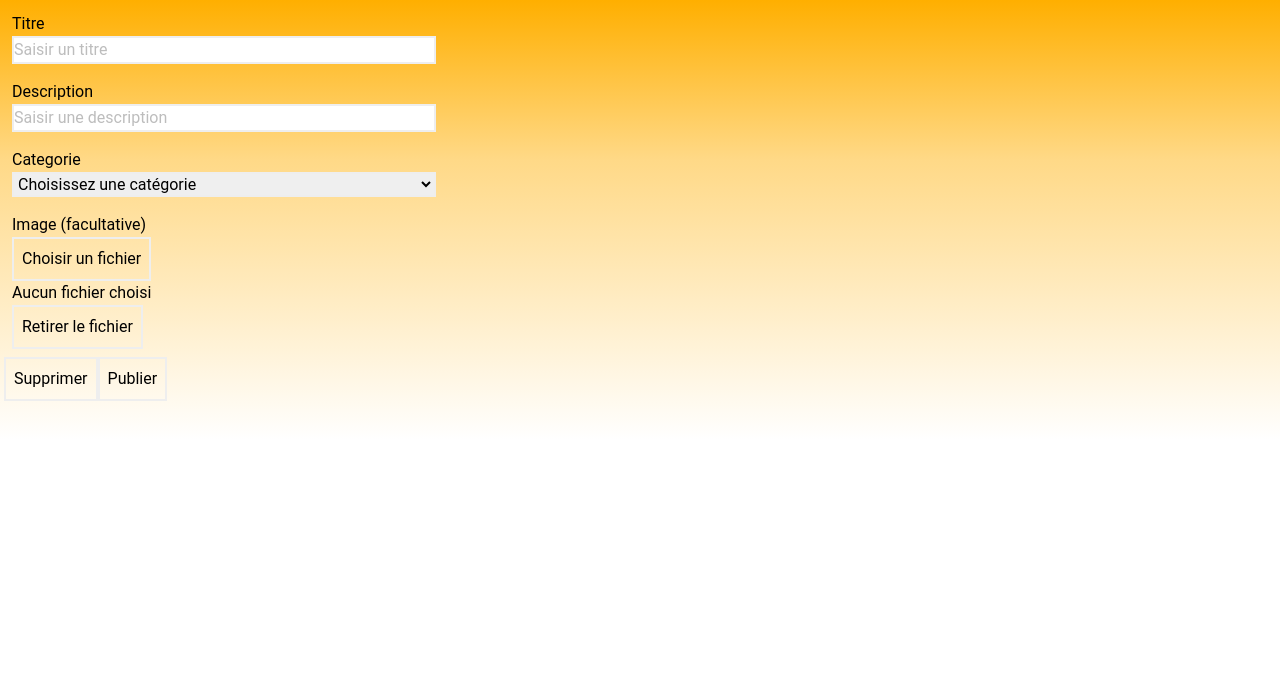
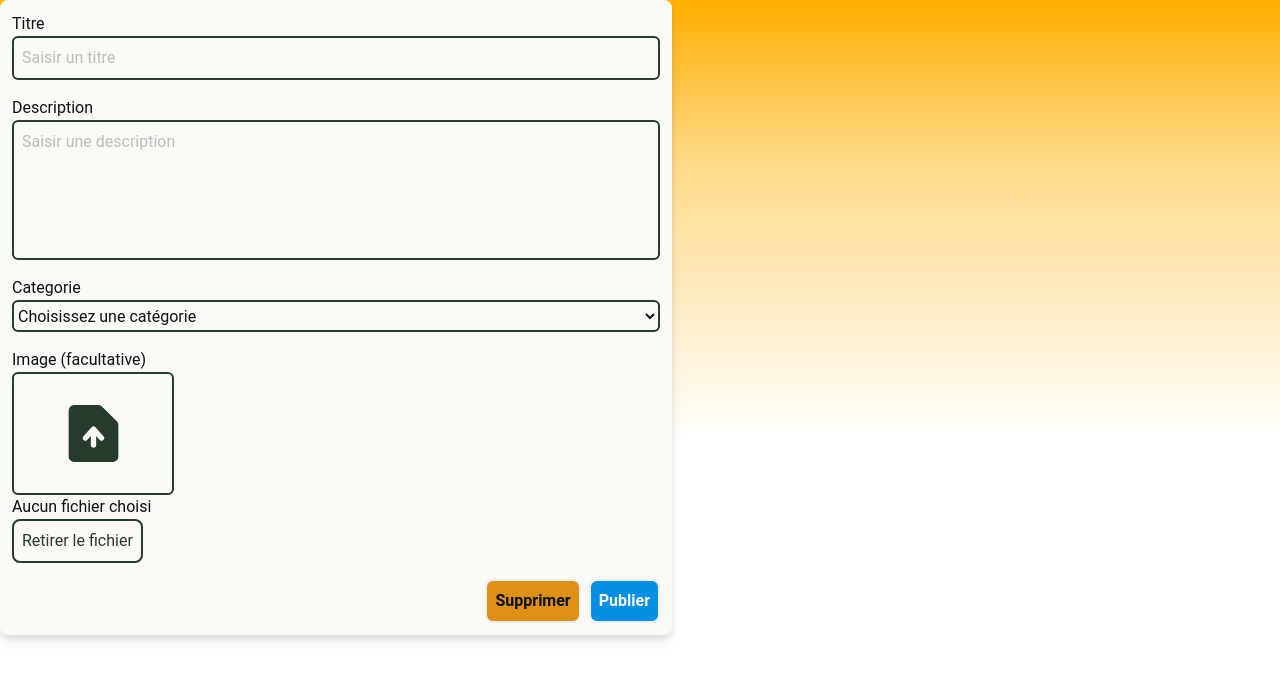
Before and after one commit to Emmanuelle-S/Mingle, a React (Vite) app in the folder frontend/: page / in a window 1280 px wide. Shown: the top 680 px of the page. Built offline with nearby package versions, Linux system fonts and the light colour scheme.

Commit message:
style: stylisation du formulaire de création de service via tailwind

```diff
--- a/frontend/package.json
+++ b/frontend/package.json
@@ -7,10 +7,12 @@
     "fix": "prettier --write . && eslint --fix --ext .jsx ."
   },
   "dependencies": {
+    "formik": "^2.4.6",
     "prop-types": "^15.8.1",
     "react": "^18.2.0",
     "react-dom": "^18.2.0",
-    "react-router-dom": "^6.23.1"
+    "react-router-dom": "^6.23.1",
+    "yup": "^1.4.0"
   },
   "devDependencies": {
     "@vitejs/plugin-react": "^3.0.1",
--- a/frontend/src/components/CreatePost/CreatePost.jsx
+++ b/frontend/src/components/CreatePost/CreatePost.jsx
@@ -1,17 +1,31 @@
 import { useRef } from "react"; // Importation de useRef de React
 import { Formik, Form, useField } from 'formik'; // Importation de Formik et des hooks Formik nécessaires
 import * as Yup from 'yup'; // Importation de Yup pour la validation
-
+import { DocumentArrowUpIcon } from '@heroicons/react/20/solid'
 // Composant réutilisable pour les champs de texte
 const MyTextInput = ({ label, ...props }) => {
     const [field, meta] = useField(props); // Utilisation de useField pour se lier aux champs Formik
 
     return (
         <div className="flex flex-col p-2">
-            <label htmlFor={props.id}>{label}</label> {/* Étiquette pour le champ de texte */}
-            <input className='border-solid border-2' {...field} {...props} /> {/* Champ de texte avec les propriétés Formik */}
+            <label  htmlFor={props.id}>{label}</label> {/* Étiquette pour le champ de texte */}
+            <input className='border-solid border-2 rounded-md border-dark bg-white box-border py-2 px-2' {...field} {...props} /> {/* Champ de texte avec les propriétés Formik */}
             {meta.touched && meta.error ? ( // Affichage des erreurs de validation si le champ a été touché et qu'il y a une erreur
-                <div className="error">{meta.error}</div>
+                <div className="error text-primary">{meta.error}</div>
+            ) : null}
+        </div>
+    );
+};
+
+const MyTextAreaInput = ({ label, ...props }) => {
+    const [field, meta] = useField(props); // Utilisation de useField pour se lier aux champs Formik
+
+    return (
+        <div className="flex flex-col p-2">
+            <label  htmlFor={props.id}>{label}</label> {/* Étiquette pour le champ de texte */}
+            <textarea className='border-solid border-2 rounded-md border-dark bg-white resize-none box-border py-2 px-2' {...field} {...props}  rows={5} /> {/* Champ de texte avec les propriétés Formik */}
+            {meta.touched && meta.error ? ( // Affichage des erreurs de validation si le champ a été touché et qu'il y a une erreur
+                <div className="error text-primary">{meta.error}</div>
             ) : null}
         </div>
     );
@@ -24,9 +38,9 @@ const MySelect = ({ label, ...props }) => {
     return (
         <div className="flex flex-col p-2">
             <label htmlFor={props.id}>{label}</label> {/* Étiquette pour le champ select */}
-            <select className='border-solid border-2' {...field} {...props} /> {/* Champ select avec les propriétés Formik */}
+            <select className='border-solid border-2 rounded-md border-dark bg-white h-8' {...field} {...props} /> {/* Champ select avec les propriétés Formik */}
             {meta.touched && meta.error ? ( // Affichage des erreurs de validation si le champ a été touché et qu'il y a une erreur
-                <div className="error">{meta.error}</div>
+                <div className="error text-primary">{meta.error}</div>
             ) : null}
         </div>
     );
@@ -63,13 +77,15 @@ const MyFileInput = ({ label, setFieldValue, ...props }) => {
         <div className="flex flex-col items-start p-2">
             <label htmlFor={props.id}>{label}</label> {/* Étiquette pour le champ file input */}
             <input id="actual-btn" {...props} onChange={handleChange} ref={inputFile} hidden/> {/* Champ file input avec onChange */}
-            <div className="flex flex-col">
-                <label className="border-solid border-2 p-2 cursor-pointer" htmlFor="actual-btn">Choisir un fichier</label> {/* Étiquette cliquable pour l'input */}
+            <div className="flex flex-col  w-1/2">
+                <label className="border-solid border-2 p-2 rounded-md border-dark w-2/4 flex justify-center cursor-pointer" htmlFor="actual-btn">
+                    <DocumentArrowUpIcon className="text-dark w-2/4 py-4" />
+                </label> {/* Étiquette cliquable pour l'input */}
                 <span id="file-chosen" ref={fileChosen}>Aucun fichier choisi</span> {/* Texte affichant le nom du fichier */}
             </div>
-            <button className='border-solid border-2 p-2' type="button" onClick={handleRemove}>Retirer le fichier</button> {/* Bouton pour retirer le fichier */}
+            <button className='border-solid border-2 border-dark text-dark rounded-lg p-2' type="button" onClick={handleRemove}>Retirer le fichier</button> {/* Bouton pour retirer le fichier */}
             {meta.touched && meta.error ? ( // Affichage des erreurs de validation si le champ a été touché et qu'il y a une erreur
-                <div className="error">{meta.error}</div>
+                <div className="error text-primary">{meta.error}</div>
             ) : null}
         </div>
     );
@@ -141,7 +157,7 @@ const CreatePost = () => {
                 }}
             >
                 {({ setFieldValue, resetForm }) => (
-                    <Form className="flex flex-col max-w-md p-1">
+                    <Form className="flex flex-col max-w-2xl p-1 bg-white rounded-lg drop-shadow-lg text-black">
                         <MyTextInput
                             label="Titre"
                             name="title"
@@ -149,7 +165,7 @@ const CreatePost = () => {
                             placeholder="Saisir un titre"
                         />
 
-                        <MyTextInput
+                        <MyTextAreaInput
                             label="Description"
                             name="desc"
                             type="text"
@@ -171,9 +187,9 @@ const CreatePost = () => {
                             setFieldValue={setFieldValue}
                         />
 
-                        <div>
-                            <button className='border-solid border-2 p-2' type="button" onClick={() => handleReset(resetForm)}>Supprimer</button>
-                            <button className='border-solid border-2 p-2' type="submit">Publier</button>
+                        <div className="flex justify-end gap-2 m-2">
+                            <button className='border-solid border-2 rounded-lg p-2 bg-primary font-semibold' type="button" onClick={() => handleReset(resetForm)}>Supprimer</button>
+                            <button className='border-solid border-2 rounded-lg p-2 bg-accent font-semibold text-white' type="submit">Publier</button>
                         </div>
                     </Form>
                 )}
```
Also changed, not shown: 1 other file (tests, documents, lock files or other folders).
